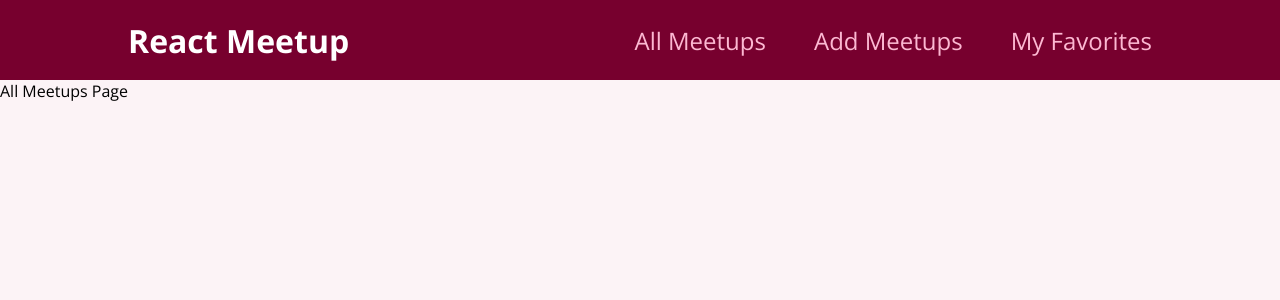
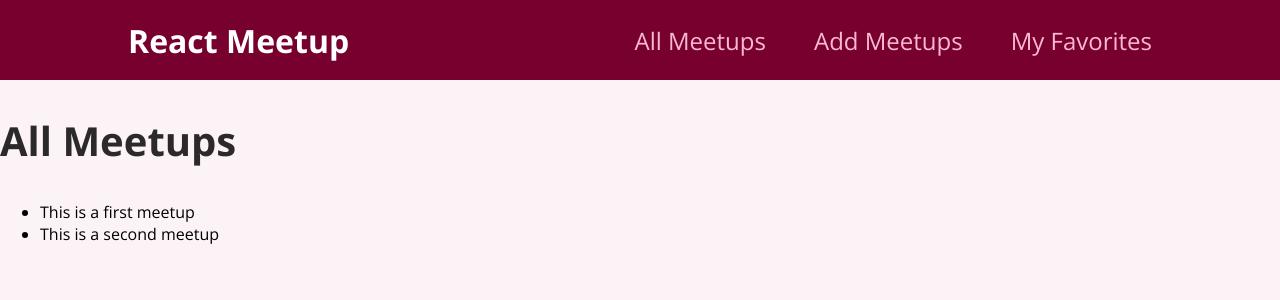
Before and after one commit to AnaLovesCoding/react-meetup-app, a React (Create React App) app: page / in a window 1280 px wide. Shown: the top 300 px of the page. Built offline with nearby package versions, Linux system fonts and the light colour scheme.

Commit message:
Added DUMMY_DATA

```diff
--- a/src/pages/AllMeetups.js
+++ b/src/pages/AllMeetups.js
@@ -1,5 +1,35 @@
+const DUMMY_DATA = [
+  {
+    id: "m1",
+    title: "This is a first meetup",
+    image:
+      "https://upload.wikimedia.org/wikipedia/commons/thumb/d/d3/Stadtbild_M%C3%BCnchen.jpg/2560px-Stadtbild_M%C3%BCnchen.jpg",
+    address: "Meetupstreet 5, 12345 Meetup City",
+    description:
+      "This is a first, amazing meetup which you definitely should not miss. It will be a lot of fun!",
+  },
+  {
+    id: "m2",
+    title: "This is a second meetup",
+    image:
+      "https://upload.wikimedia.org/wikipedia/commons/thumb/d/d3/Stadtbild_M%C3%BCnchen.jpg/2560px-Stadtbild_M%C3%BCnchen.jpg",
+    address: "Meetupstreet 5, 12345 Meetup City",
+    description:
+      "This is a first, amazing meetup which you definitely should not miss. It will be a lot of fun!",
+  },
+];
+
 function AllMeetupsPage() {
-  return <div>All Meetups Page</div>;
+  return (
+    <section>
+      <h1>All Meetups</h1>
+      <ul>
+        {DUMMY_DATA.map((meetup) => (
+          <li>{meetup.title}</li>
+        ))}
+      </ul>
+    </section>
+  );
 }
 
 export default AllMeetupsPage;
```
